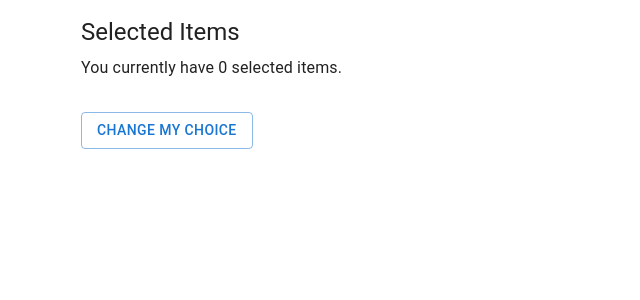
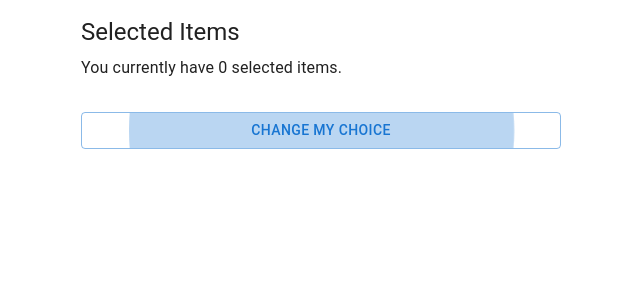
Before and after one commit to markom01/Selection-Widget, a React (Vite) app: page / in a window 1280 px wide. Shown: the top 300 px of the page, without its empty margins (319-959 px from the left). Built offline with nearby package versions, Linux system fonts and the light colour scheme.

Commit message:
Add focus management, toggle button, and flex layout to SelectionWidget
- Focus search input on section open, Change button on close
- Change my choice toggles section visibility (cancel if already open)
- Widget box uses flex column so section fills remaining viewport height

```diff
--- a/src/components/SelectionWidget/SelectionWidget.tsx
+++ b/src/components/SelectionWidget/SelectionWidget.tsx
@@ -7,8 +7,18 @@ import { SelectionSection } from '../SelectionSection/SelectionSection';
 export function SelectionWidget() {
   const selectedItemIds = useSelectionStore((s) => s.selectedItemIds);
   const allElements = useSelectionStore((s) => s.allElements);
+  const isSectionOpen = useSelectionStore((s) => s.isSectionOpen);
   const openSection = useSelectionStore((s) => s.openSection);
+  const cancelSelection = useSelectionStore((s) => s.cancelSelection);
   const removeSelection = useSelectionStore((s) => s.removeSelection);
+
+  const changeButtonRef = useRef<HTMLButtonElement>(null);
+
+  useEffect(() => {
+    if (!isSectionOpen && changeButtonRef.current) {
+      changeButtonRef.current.focus();
+    }
+  }, [isSectionOpen]);
 
   const selectedItems = useMemo(
     () => allElements.filter((item) => selectedItemIds.includes(item.id)),
@@ -16,11 +26,12 @@ export function SelectionWidget() {
   );
 
   return (
-    <Box sx={{ maxWidth: 600, mx: 'auto', p: 2 }}>
+    <Box sx={{ maxWidth: 600, mx: 'auto', p: 2, flex: 1, minHeight: 0, display: 'flex', flexDirection: 'column', overflow: 'hidden' }}>
       <SelectedPreview
         selectedItems={selectedItems}
         onRemoveItem={removeSelection}
-        onOpenSection={openSection}
+        onOpenSection={isSectionOpen ? cancelSelection : openSection}
+        buttonRef={changeButtonRef}
       />
       <SelectionSection />
     </Box>
```
